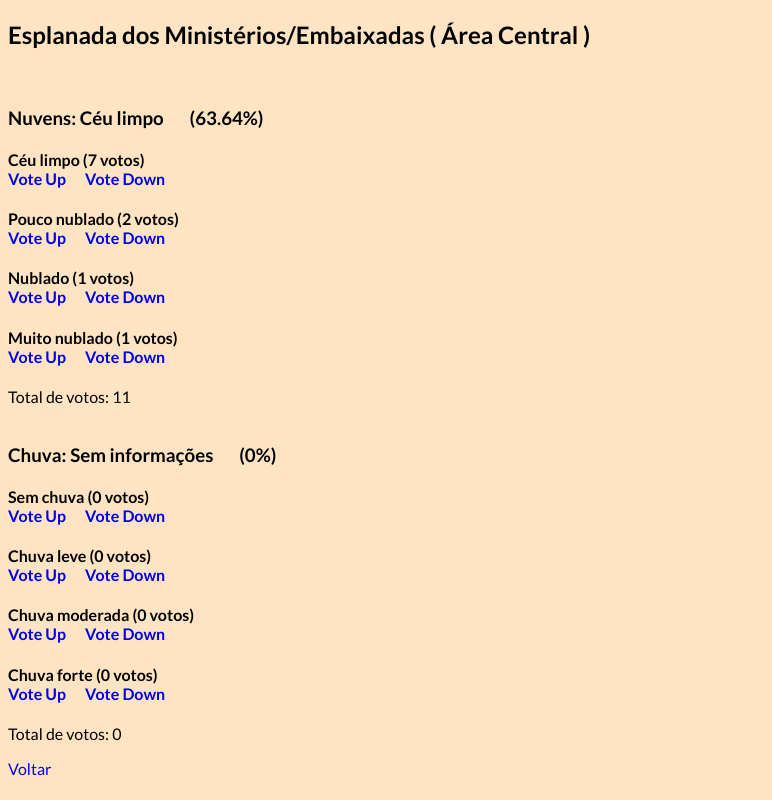
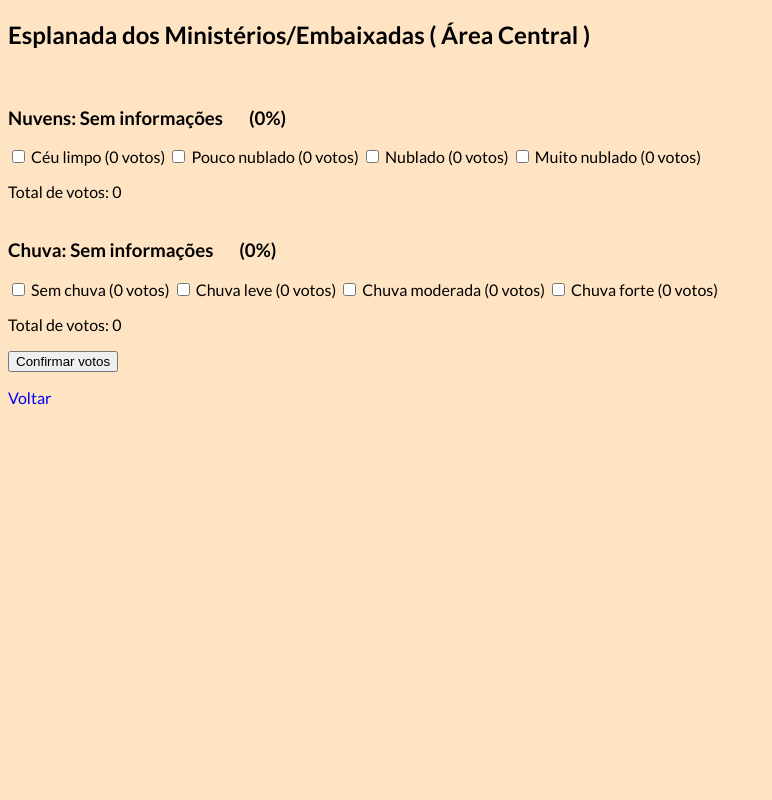
Before and after one commit to DaviDias21/Capitempo, a Flask app: page /polls/1 in a window 1280 px wide. Shown: the whole page, without its empty margins (0-772 px from the left). Run offline with Flask 3, Linux system fonts and the light colour scheme; some web fonts are replaced.

Commit message:
Votos por checklist implementados
- O usuário agora vota marcando as opções em uma checklist e depois clicando para enviar
- Usuário não pode mais dar downvote
- Downvotes são distribuídos para todos os lugares e todas as enquetes a cada 5 minutos, criando a sensação de votos "temporários"

```diff
--- a/app.py
+++ b/app.py
@@ -2,10 +2,13 @@ import os.path
 
 import pandas as pd
 from flask import Flask, render_template, redirect, request, url_for, make_response
+from flask_apscheduler import APScheduler
 
 from functions import ReturnWeatherVerdict, FinalVerdict, ReturnHighestPercentage
 
 app = Flask(__name__, template_folder="templates")
+
+sched = APScheduler()
 
 # Inicializa o arquivo .csv que contém as informações das enquetes da aplicação.
 # Quaisquer mudanças nos valores da aplicação são registrados no arquivo,
@@ -63,16 +66,59 @@ if not os.path.exists("polls.csv"):
 polls_df = pd.read_csv("polls.csv").set_index("id")
 # cria um Data Frame a ser usado no script para acessar e mudar valores
 
+cloudList = []
+rainList = []
+
+def downvoteAll():
+    print("Votos diminuídos")
+    for pollId in range(19):
+        downvote(pollId+1, 'c_', 'No')
+        downvote(pollId+1, 'c_', 'Low')
+        downvote(pollId+1, 'c_', 'Avg')
+        downvote(pollId+1, 'c_', 'High')
+
+        downvote(pollId+1, 'r_', 'No')
+        downvote(pollId+1, 'r_', 'Low')
+        downvote(pollId+1, 'r_', 'Avg')
+        downvote(pollId+1, 'r_', 'High')
+
+        polls_df.to_csv("polls.csv")
+
 @app.route("/")
 # O index recebe um Data Frame e imprime os seus índices (lugares de Brasília) um por um na tela da aplicação
 def index():
     return render_template("index.html", polls=polls_df)
 
-@app.route("/polls/<pollId>")
+@app.route("/polls/<pollId>", methods=["GET","POST"])
 # Mostra as informações de um lugar específico (enquetes e resultados)
 def polls(pollId):
-    poll = polls_df.loc[int(pollId)]
-    return render_template("show_location_info.html", poll=poll)
+    if request.method =="GET":
+        poll = polls_df.loc[int(pollId)]
+        return render_template("show_location_info.html", poll=poll)
+
+    elif request.method=="POST":
+        cloudList = request.form.getlist("cloudList")
+        rainList = request.form.getlist("rainList")
+
+        print(cloudList)
+        print(rainList)
+
+        if cloudList:
+            for option in cloudList:
+                upvote(pollId, "c_", option)
+
+        if rainList:
+            for option in rainList:
+                upvote(pollId, "r_", option)
+
+        cloudList.clear()
+        rainList.clear()
+
+        polls_df.to_csv("polls.csv")
+        # Atualiza o arquivo .csv com as informações do Data Frame
+
+        return redirect(url_for("polls", pollId=pollId))
+        # Retorna para o endereço da enquete, com as informações atualizadas
 
 @app.route("/polls", methods=["GET", "POST"])
 # Nesse link ficam as informações da função de criar uma nova enquete: o link para a página de criação
@@ -136,13 +182,7 @@ def upvote(pollId, pollPrefix ,option): # Pega o id único do lugar,
     # Recebe os vereditos das duas enquetes e os pesa
     # pra mostrar o resultado mais relevante na página inicial
 
-    polls_df.to_csv("polls.csv")
-    # Atualiza o arquivo .csv com as informações do Data Frame
-
-    response = make_response(redirect(url_for("polls", pollId=pollId)))
-    # Retorna para o endereço da enquete, com as informações atualizadas
-
-    return response
+    return
 
 @app.route("/downvote/<pollId>/<pollPrefix>/<option>")
 def downvote(pollId, pollPrefix, option):
@@ -174,8 +214,9 @@ def downvote(pollId, pollPrefix, option):
     else:
         polls_df.at[int(pollId), str(pollPrefix)+"votes"+str(option)] = 0
 
-    response = make_response(redirect(url_for("polls", pollId=pollId)))
-    return response
+    return
 
 if __name__ == "__main__":
-    app.run(debug=True)
+    sched.add_job(id='downvoteAll', func=downvoteAll, trigger='interval', minutes = 5)
+    sched.start()
+    app.run(debug=True, use_reloader=False)
--- a/polls.csv
+++ b/polls.csv
@@ -1,7 +1,7 @@
 id,area,location,verdict,c_pollResult,c_noOption,c_lowOption,c_avgOption,c_highOption,c_votesNo,c_votesLow,c_votesAvg,c_votesHigh,c_votesTotal,c_highestPercentage,r_pollResult,r_noOption,r_lowOption,r_avgOption,r_highOption,r_votesNo,r_votesLow,r_votesAvg,r_votesHigh,r_votesTotal,r_highestPercentage
-1,Área Central,Esplanada dos Ministérios/Embaixadas,Céu limpo,Céu limpo,Céu limpo,Pouco nublado,Nublado,Muito nublado,7,2,1,1,11,63.64%,Sem informações,Sem chuva,Chuva leve,Chuva moderada,Chuva forte,0,0,0,0,0,0%
-2,Área Central,Rodoviária,Chuva moderada,Céu limpo,Céu limpo,Pouco nublado,Nublado,Muito nublado,5,0,0,0,5,100.0%,Chuva moderada,Sem chuva,Chuva leve,Chuva moderada,Chuva forte,1,1,7,1,10,70.0%
-3,Área Central,Estádio Mané Garrincha,Céu limpo,Céu limpo,Céu limpo,Pouco nublado,Nublado,Muito nublado,1,0,0,0,1,100.0%,Sem chuva,Sem chuva,Chuva leve,Chuva moderada,Chuva forte,5,0,0,0,5,100.0%
+1,Área Central,Esplanada dos Ministérios/Embaixadas,Sem informações,Sem informações,Céu limpo,Pouco nublado,Nublado,Muito nublado,0,0,0,0,0,0%,Sem informações,Sem chuva,Chuva leve,Chuva moderada,Chuva forte,0,0,0,0,0,0%
+2,Área Central,Rodoviária,Sem informações,Sem informações,Céu limpo,Pouco nublado,Nublado,Muito nublado,0,0,0,0,0,0%,Sem informações,Sem chuva,Chuva leve,Chuva moderada,Chuva forte,0,0,0,0,0,0%
+3,Área Central,Estádio Mané Garrincha,Sem informações,Sem informações,Céu limpo,Pouco nublado,Nublado,Muito nublado,0,0,0,0,0,0%,Sem informações,Sem chuva,Chuva leve,Chuva moderada,Chuva forte,0,0,0,0,0,0%
 4,Área Norte,Vila Planalto,Sem informações,Sem informações,Céu limpo,Pouco nublado,Nublado,Muito nublado,0,0,0,0,0,0%,Sem informações,Sem chuva,Chuva leve,Chuva moderada,Chuva forte,0,0,0,0,0,0%
 5,Área Norte,Asa Norte (Início),Sem informações,Sem informações,Céu limpo,Pouco nublado,Nublado,Muito nublado,0,0,0,0,0,0%,Sem informações,Sem chuva,Chuva leve,Chuva moderada,Chuva forte,0,0,0,0,0,0%
 6,Área Norte,Asa Norte (Meio),Sem informações,Sem informações,Céu limpo,Pouco nublado,Nublado,Muito nublado,0,0,0,0,0,0%,Sem informações,Sem chuva,Chuva leve,Chuva moderada,Chuva forte,0,0,0,0,0,0%
--- a/templates/show_location_info.html
+++ b/templates/show_location_info.html
@@ -12,20 +12,26 @@
     <h2>{{ poll['location'] }} ( {{ poll['area'] }} )</h2>
     <br>
     <h3><p>Nuvens: {{ poll['c_pollResult'] }} &emsp; ({{ poll['c_highestPercentage'] }})</p></h3>
-    <h4><p><p>{{ poll['c_noOption'] }} ({{ poll['c_votesNo'] }} votos) <br> <a = href= {{ url_for('upvote', pollId=poll.name, pollPrefix="c_" ,option="No") }} >Vote Up</a> &emsp;<a = href= {{ url_for('downvote', pollId=poll.name, pollPrefix="c_" ,option="No") }} >Vote Down</p></p></a></h4>
-    <h4><p><p>{{ poll['c_lowOption'] }} ({{ poll['c_votesLow'] }} votos) <br> <a = href= {{ url_for('upvote', pollId=poll.name, pollPrefix="c_" ,option="Low") }} >Vote Up</a> &emsp;<a = href= {{ url_for('downvote', pollId=poll.name, pollPrefix="c_" ,option="Low") }} >Vote Down</p></p></a></h4>
-    <h4><p><p>{{ poll['c_avgOption'] }} ({{ poll['c_votesAvg'] }} votos) <br> <a = href= {{ url_for('upvote', pollId=poll.name, pollPrefix="c_" ,option="Avg") }} >Vote Up</a> &emsp;<a = href= {{ url_for('downvote', pollId=poll.name, pollPrefix="c_" ,option="Avg") }} >Vote Down</p></p></a></h4>
-    <h4><p><p>{{ poll['c_highOption'] }} ({{ poll['c_votesHigh'] }} votos) <br> <a = href= {{ url_for('upvote', pollId=poll.name, pollPrefix="c_" ,option="High") }} >Vote Up</a> &emsp;<a = href= {{ url_for('downvote', pollId=poll.name, pollPrefix="c_" ,option="High") }} >Vote Down</p></p></a></h4>
+    <form method="POST" action="">
+        <input type="checkbox" value="No" name="cloudList")> {{ poll['c_noOption'] }} ({{ poll['c_votesNo'] }} votos)
+        <input type="checkbox" value="Low" name="cloudList")> {{ poll['c_lowOption'] }} ({{ poll['c_votesLow'] }} votos)
+        <input type="checkbox" value="Avg" name="cloudList")> {{ poll['c_avgOption'] }} ({{ poll['c_votesAvg'] }} votos)
+        <input type="checkbox" value="High" name="cloudList")> {{ poll['c_highOption'] }} ({{ poll['c_votesHigh'] }} votos)
+
         <p>Total de votos:  {{ poll['c_votesTotal'] }}
         <br>
         <br>
         <h3><p>Chuva: {{ poll['r_pollResult'] }} &emsp; ({{ poll['r_highestPercentage'] }})</p></h3>
-    <h4><p><p>{{ poll['r_noOption'] }} ({{ poll['r_votesNo'] }} votos) <br> <a = href= {{ url_for('upvote', pollId=poll.name, pollPrefix="r_" ,option="No") }} >Vote Up</a> &emsp;<a = href= {{ url_for('downvote', pollId=poll.name, pollPrefix="r_" ,option="No") }} >Vote Down</p></p></a></h4>
-    <h4><p><p>{{ poll['r_lowOption'] }} ({{ poll['r_votesLow'] }} votos) <br> <a = href= {{ url_for('upvote', pollId=poll.name, pollPrefix="r_" ,option="Low") }} >Vote Up</a> &emsp;<a = href= {{ url_for('downvote', pollId=poll.name, pollPrefix="r_" ,option="Low") }} >Vote Down</p></p></a></h4>
-    <h4><p><p>{{ poll['r_avgOption'] }} ({{ poll['r_votesAvg'] }} votos) <br> <a = href= {{ url_for('upvote', pollId=poll.name, pollPrefix="r_" ,option="Avg") }} >Vote Up</a> &emsp;<a = href= {{ url_for('downvote', pollId=poll.name, pollPrefix="r_" ,option="Avg") }} >Vote Down</p></p></a></h4>
-    <h4><p><p>{{ poll['r_highOption'] }} ({{ poll['r_votesHigh'] }} votos) <br> <a = href= {{ url_for('upvote', pollId=poll.name, pollPrefix="r_" ,option="High") }} >Vote Up</a> &emsp;<a = href= {{ url_for('downvote', pollId=poll.name, pollPrefix="r_" ,option="High") }} >Vote Down</p></p></a></h4>
+
+        <input type="checkbox" value="No" name="rainList")> {{ poll['r_noOption'] }} ({{ poll['r_votesNo'] }} votos)
+        <input type="checkbox" value="Low" name="rainList")> {{ poll['r_lowOption'] }} ({{ poll['r_votesLow'] }} votos)
+        <input type="checkbox" value="Avg" name="rainList")> {{ poll['r_avgOption'] }} ({{ poll['r_votesAvg'] }} votos)
+        <input type="checkbox" value="High" name="rainList")> {{ poll['r_highOption'] }} ({{ poll['r_votesHigh'] }} votos)
+
         <p>Total de votos:  {{ poll['r_votesTotal'] }}
         <br>
+        <p><input type="submit" value="Confirmar votos"></p>
         <p><a href = {{ url_for("index") }}>Voltar</a></p>
+    </form>
 </body>
 </html>
```
Also changed, not shown: 1 other file. Lines whose indentation alone changed are shown as unchanged.
